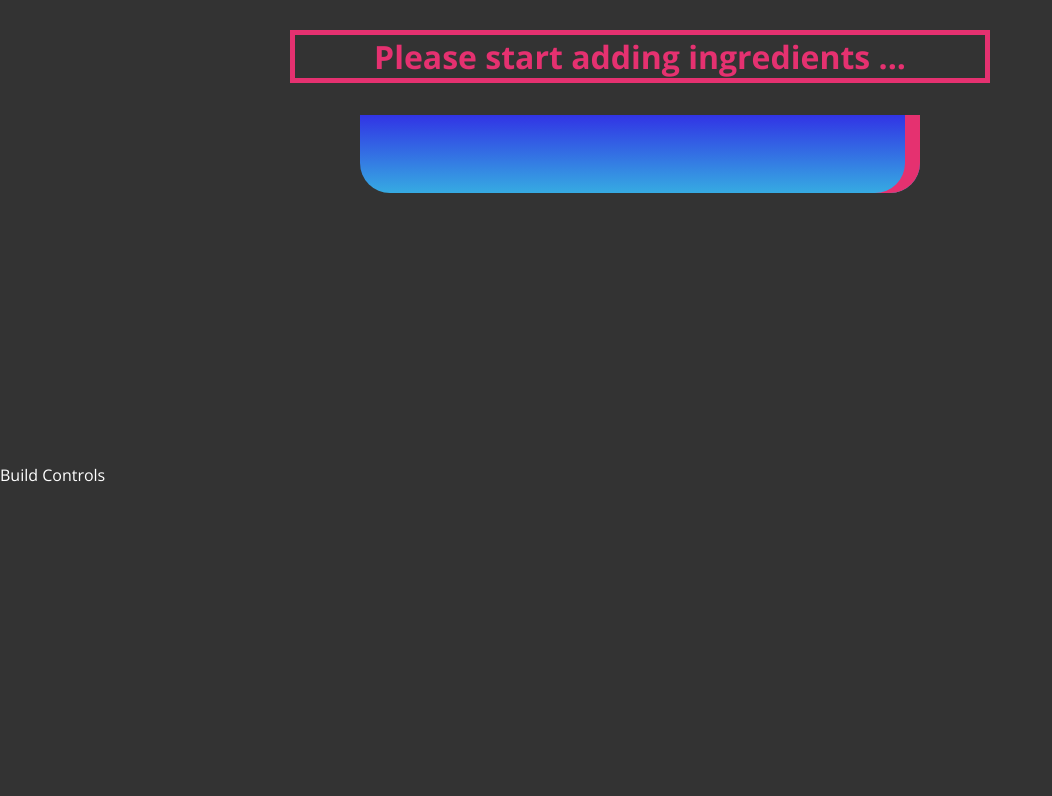
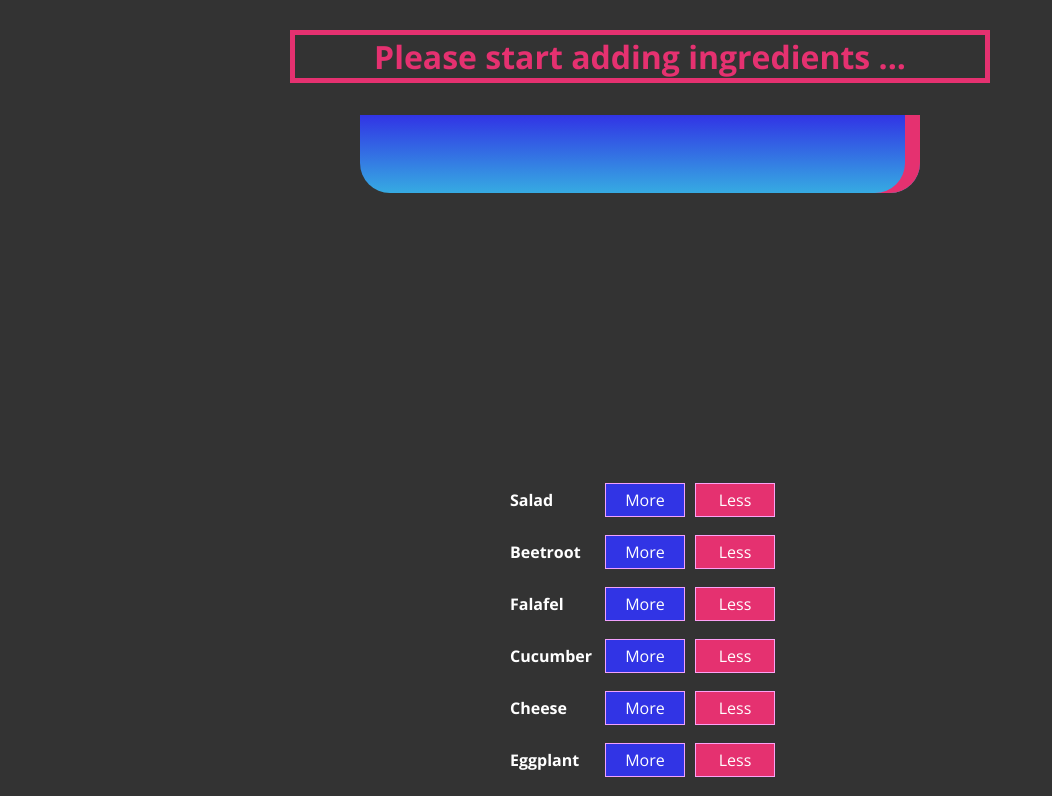
Before and after one commit to agorodinskaya/react-burger-builder, a React (Create React App) app: page / in a window 1280 px wide. Shown: the part 373-1169 px from the top of the page, without its empty margins (0-1052 px from the left). Before the commit the page ends 859 px from the top, so only its background shows below. Built offline with nearby package versions, Linux system fonts and the light colour scheme; the HTML template or start-up script is replaced by a standard one.

Commit message:
buildcontrols added

```diff
--- /dev/null
+++ b/src/components/Burger/BuildControls/BuildControl/BuildControl.js
@@ -0,0 +1,11 @@
+import React from "react";
+import classes from "./BuildControl.module.css";
+
+const buildControl = (props) => (
+  <div className={classes.BuildControl}>
+    <div className={classes.Label}>{props.label}</div>
+    <button className={classes.More}>More</button>
+    <button className={classes.Less}>Less</button>
+  </div>
+);
+export default buildControl;
--- /dev/null
+++ b/src/components/Burger/BuildControls/BuildControl/BuildControl.module.css
@@ -0,0 +1,55 @@
+.BuildControl {
+  display: flex;
+  align-items: center;
+  justify-content: space-between;
+  margin: 5px 0;
+}
+
+.BuildControl button {
+  display: block;
+  font: inherit;
+  padding: 5px;
+  margin: 0 5px;
+  width: 80px;
+  border: 1px solid #fafe;
+}
+.BuildControl button:disabled {
+  background-color: #f074c3;
+  border: 1px solid #656c7e;
+  color: #ccc;
+  cursor: default;
+}
+
+.BuildControl button:hover:disabled {
+  background-color: #6c85c9;
+  color: #ccc;
+  cursor: not-allowed;
+}
+
+.Label {
+  padding: 10px;
+  font-weight: bold;
+  width: 80px;
+}
+
+.BuildControl .Less {
+  background-color: #e53170;
+  color: white;
+}
+
+.BuildControl .More {
+  background-color: #3134e5;
+  color: white;
+}
+
+.BuildControl .Less:hover,
+.BuildControl .Less:active {
+  background-color: #f074c3;
+  color: white;
+}
+
+.BuildControl .More:hover,
+.BuildControl .More:active {
+  background-color: #7266d8;
+  color: white;
+}
--- /dev/null
+++ b/src/components/Burger/BuildControls/BuildControls.js
@@ -0,0 +1,22 @@
+import React from "react";
+import classes from "./BuildControls.module.css";
+import BuildControl from "./BuildControl/BuildControl";
+
+const controls = [
+  { label: "Salad", type: "salad" },
+  { label: "Beetroot", type: "beetroot" },
+  { label: "Falafel", type: "falafel" },
+  { label: "Cucumber", type: "cucumber" },
+  { label: "Cheese", type: "cheese" },
+  { label: "Eggplant", type: "eggplant" },
+];
+
+const buildControls = (props) => (
+  <div className={classes.BuildControls}>
+    {controls.map((ctrl) => (
+      <BuildControl key={ctrl.label} label={ctrl.label} />
+    ))}
+  </div>
+);
+
+export default buildControls;
--- /dev/null
+++ b/src/components/Burger/BuildControls/BuildControls.module.css
@@ -0,0 +1,9 @@
+.BuildControls {
+  width: 100%;
+  display: flex;
+  flex-flow: column;
+  align-items: center;
+  box-shadow: 0 2px 1px #333;
+  margin: auto;
+  padding: 10px 0;
+}
--- a/src/containers/BurgerBuilder/BurgerBuilder.js
+++ b/src/containers/BurgerBuilder/BurgerBuilder.js
@@ -1,6 +1,7 @@
 import React, { Component } from "react";
 import Aux from "../../hoc/Aux";
 import Burger from "../../components/Burger/Burger";
+import BuildControls from "../../components/Burger/BuildControls/BuildControls";
 
 class BurgerBuilder extends Component {
   state = {
@@ -17,7 +18,7 @@ class BurgerBuilder extends Component {
     return (
       <Aux>
         <Burger ingredients={this.state.ingredients} />
-        <div>Build Controls</div>
+        <BuildControls />
       </Aux>
     );
   }
```
